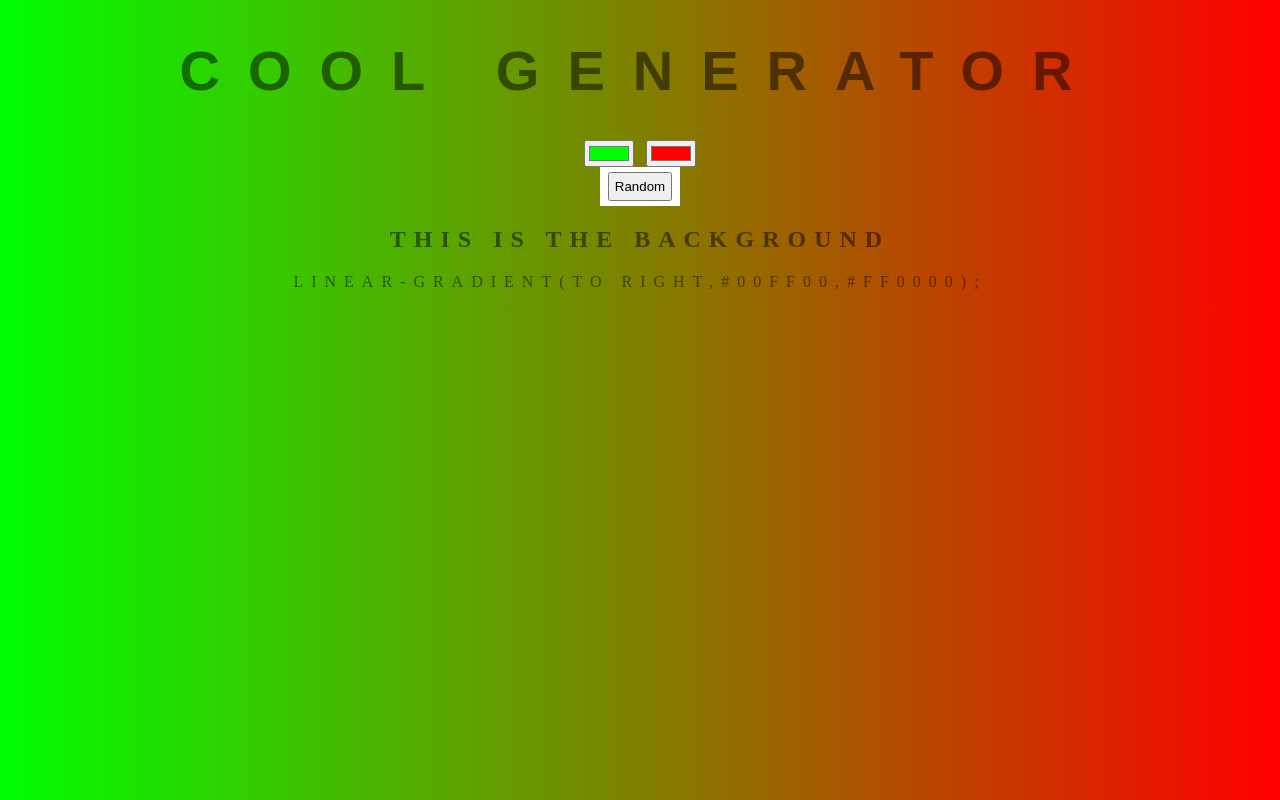
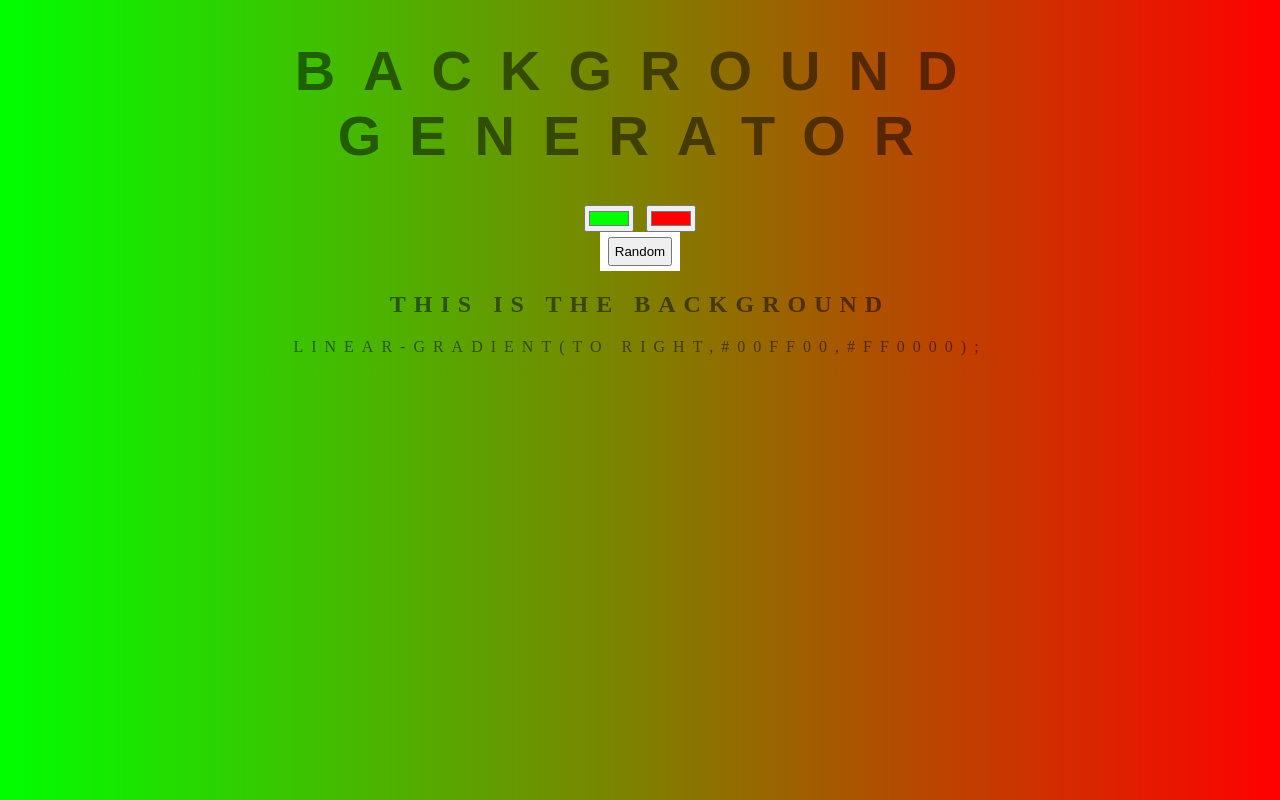
Before and after one commit to Anorme/background-generator, a website: page index.html in a window 1280 px wide. Drawn offline with Linux system fonts and the light colour scheme.

Commit message:
changed title and added package.json

```diff
--- a/index.html
+++ b/index.html
@@ -7,7 +7,7 @@
 	<link rel="stylesheet" type="text/css" href="style.css">
 </head>
 <body id="gradient">
-	<h1>Cool Generator</h1>
+	<h1>Background Generator</h1>
 	<input class="color1" type="color" name="color" value="#00ff00">
 	<input class="color2" type="color" name="color2" value="#ff0000">
 	<div class="btn-wrapper">
```
Also changed, not shown: package.json (added, +11 -0 lines).
